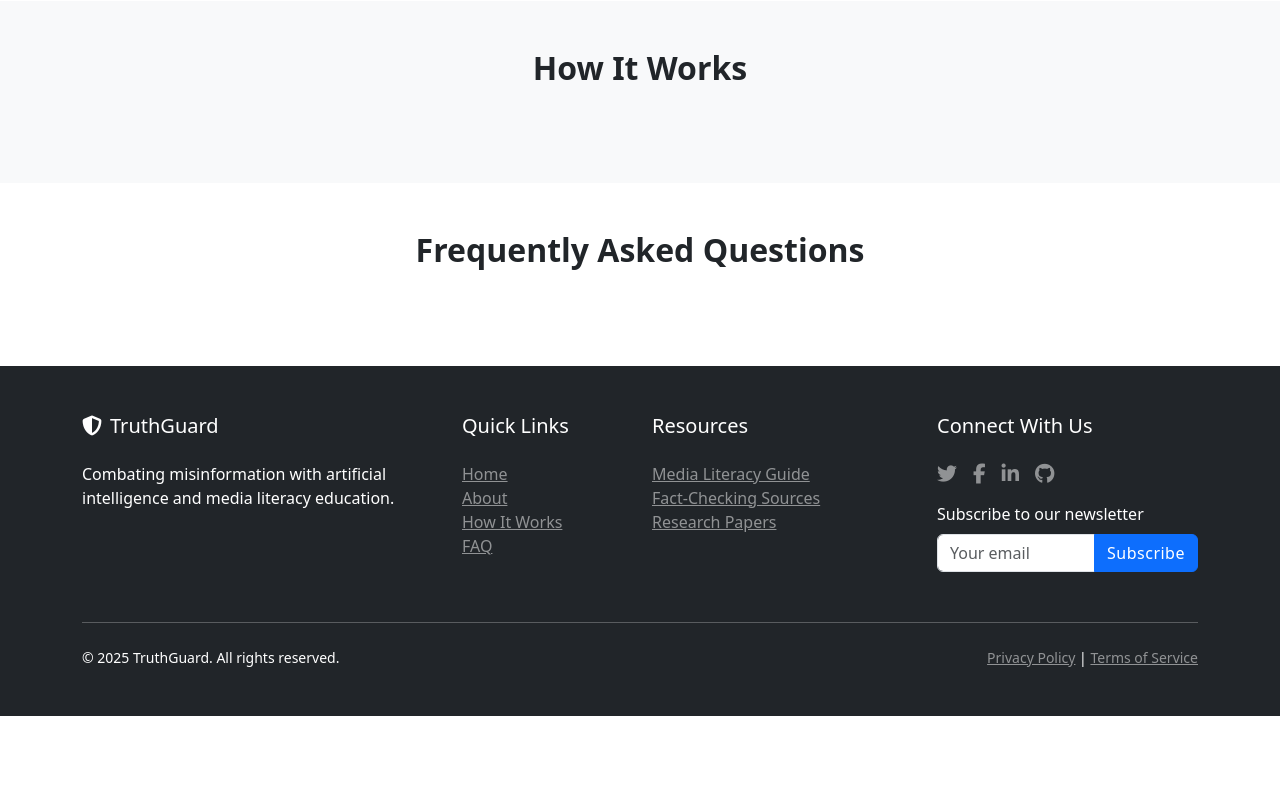
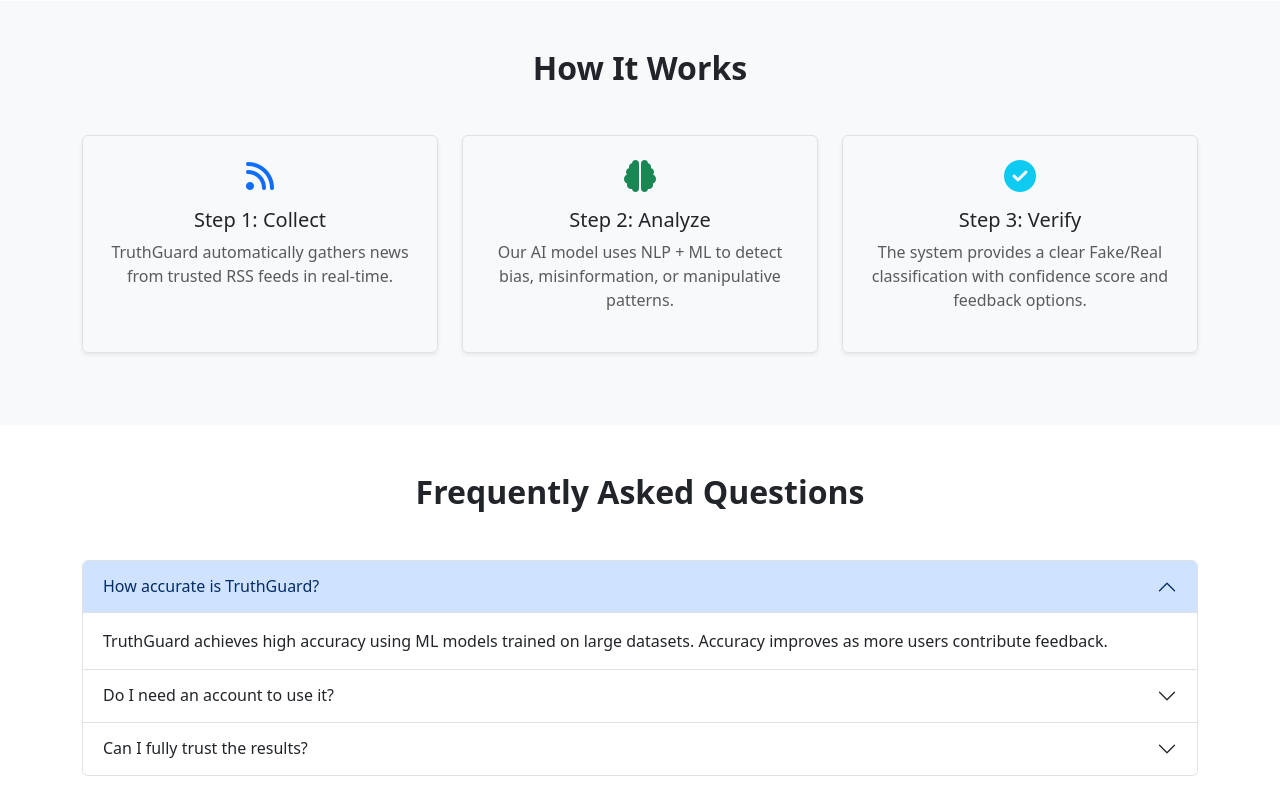
Before and after one commit to vincenkaze/ProjectX, a React (Vite) app in the folder ProjectX/fake-news-detection/frontend/: page / in a window 1280 px wide. Shown: the part 1220-2020 px from the top of the page. Before the commit the page ends 1936 px from the top, so only its background shows below. Built offline with nearby package versions, Linux system fonts and the light colour scheme; no server answers.

Commit message:
Update HomePage.tsx with latest changes

```diff
--- a/ProjectX/fake-news-detection/frontend/src/pages/HomePage.tsx
+++ b/ProjectX/fake-news-detection/frontend/src/pages/HomePage.tsx
@@ -57,20 +57,101 @@
       <section id="how-it-works" className="py-5 bg-light">
         <div className="container">
           <h2 className="text-center fw-bold mb-5">How It Works</h2>
-          <div className="row">
-            {/* Add steps: Content Analysis, Source Verification, Pattern Recognition */}
-          </div>
+            <div className="row text-center">
+              <div className="col-md-4 mb-4">
+                <div className="p-4 border rounded shadow-sm h-100">
+                  <i className="fas fa-rss fa-2x text-primary mb-3"></i>
+                  <h5>Step 1: Collect</h5>
+                  <p className="text-muted">TruthGuard automatically gathers news from trusted RSS feeds in real-time.</p>
+                </div>
+              </div>
+              <div className="col-md-4 mb-4">
+                <div className="p-4 border rounded shadow-sm h-100">
+                  <i className="fas fa-brain fa-2x text-success mb-3"></i>
+                  <h5>Step 2: Analyze</h5>
+                  <p className="text-muted">Our AI model uses NLP + ML to detect bias, misinformation, or manipulative patterns.</p>
+                </div>
+              </div>
+              <div className="col-md-4 mb-4">
+                <div className="p-4 border rounded shadow-sm h-100">
+                  <i className="fas fa-check-circle fa-2x text-info mb-3"></i>
+                  <h5>Step 3: Verify</h5>
+                  <p className="text-muted">The system provides a clear Fake/Real classification with confidence score and feedback options.</p>
+                </div>
+              </div>
+            </div>
         </div>
       </section>
 
       <section id="faq" className="py-5">
         <div className="container">
           <h2 className="text-center fw-bold mb-5">Frequently Asked Questions</h2>
-          <div className="accordion" id="faqAccordion">
-            {/* FAQ accordion items */}
+            <div className="accordion" id="faqAccordion">
+
+              <div className="accordion-item">
+                <h2 className="accordion-header" id="faq1">
+                  <button
+                    className="accordion-button"
+                    type="button"
+                    data-bs-toggle="collapse"
+                    data-bs-target="#collapse1"
+                    aria-expanded="true"
+                    aria-controls="collapse1"
+                    >
+                      How accurate is TruthGuard?
+                  </button>
+                </h2>
+              <div id="collapse1" className="accordion-collapse collapse show" aria-labelledby="faq1" data-bs-parent="#faqAccordion">
+              <div className="accordion-body">
+                TruthGuard achieves high accuracy using ML models trained on large datasets. Accuracy improves as more users contribute feedback.
+              </div>
+            </div>
+        </div>
+
+        <div className="accordion-item">
+          <h2 className="accordion-header" id="faq2">
+            <button
+              className="accordion-button collapsed"
+              type="button"
+              data-bs-toggle="collapse"
+              data-bs-target="#collapse2"
+              aria-expanded="false"
+              aria-controls="collapse2"
+            >
+              Do I need an account to use it?
+            </button>
+          </h2>
+        <div id="collapse2" className="accordion-collapse collapse" aria-labelledby="faq2" data-bs-parent="#faqAccordion">
+          <div className="accordion-body">
+            No account is required to check news. However, features like saving results and submitting feedback require a free account.
           </div>
         </div>
-      </section>
+      </div>
+
+      <div className="accordion-item">
+        <h2 className="accordion-header" id="faq3">
+          <button
+            className="accordion-button collapsed"
+            type="button"
+            data-bs-toggle="collapse"
+            data-bs-target="#collapse3"
+            aria-expanded="false"
+            aria-controls="collapse3"
+          >
+            Can I fully trust the results?
+          </button>
+        </h2>
+        <div id="collapse3" className="accordion-collapse collapse" aria-labelledby="faq3" data-bs-parent="#faqAccordion">
+          <div className="accordion-body">
+            No system is perfect. TruthGuard provides probabilities and context, but users should always verify with multiple trusted sources.
+          </div>
+        </div>
+      </div>
+
+    </div>
+  </div>
+</section>
+
     </>
   );
 }
```
